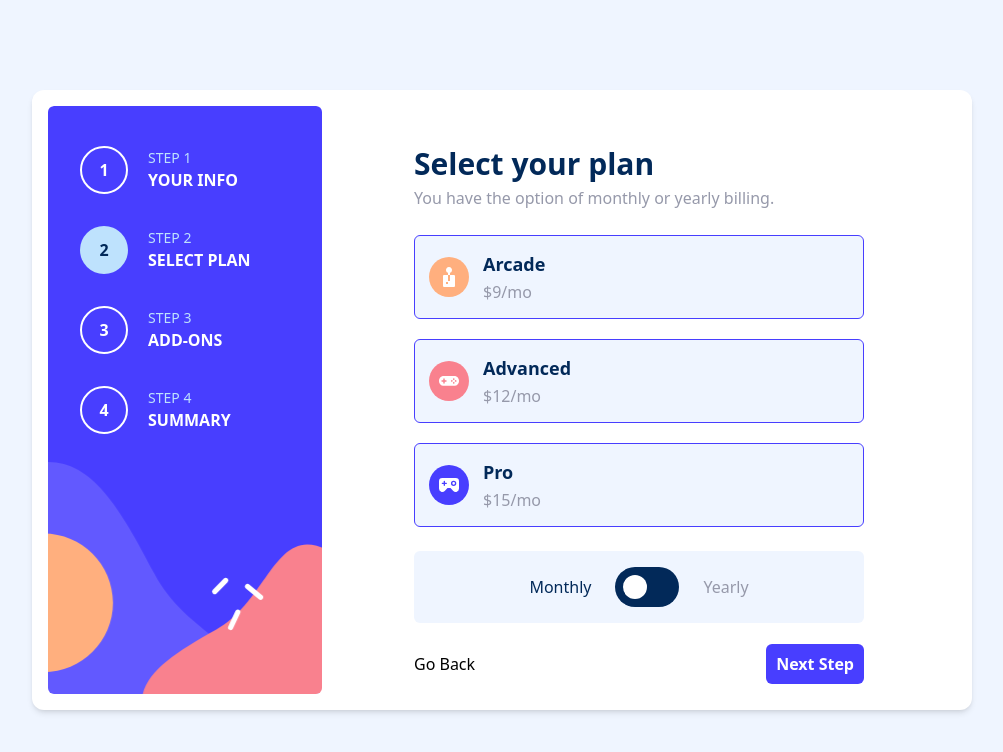
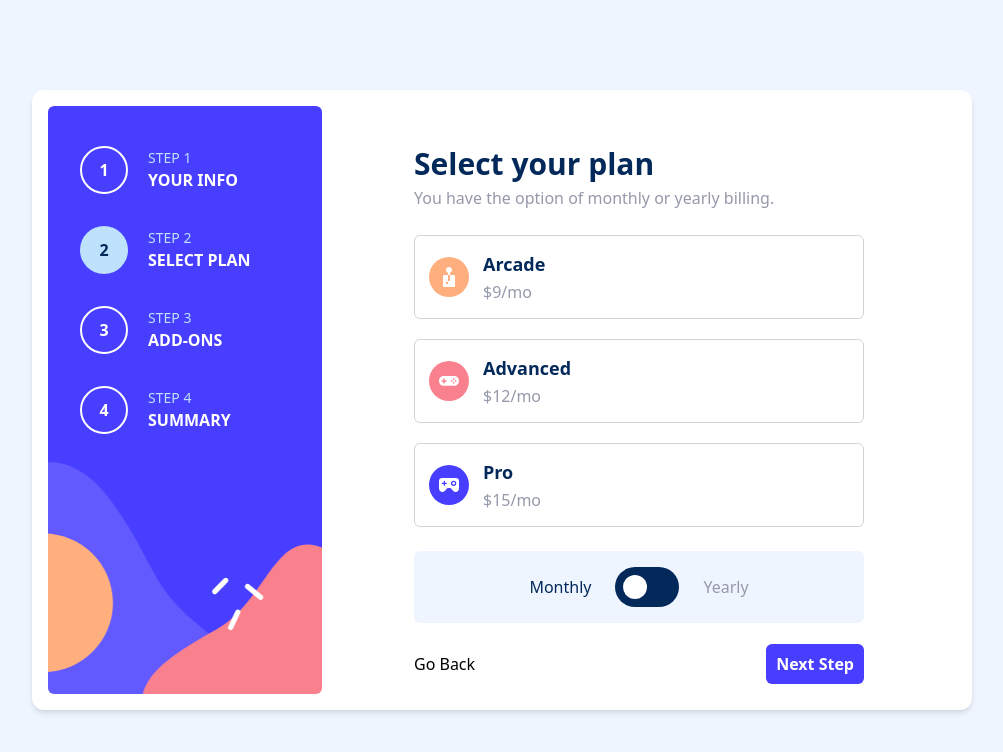
Before and after one commit to Alejandro1709/FM-MultiTabs, a React (Vite) app: page / in a window 1280 px wide. Both pictures are taken after a click on the button "Next Step". Shown: the top 752 px of the page, without its empty margins (138-1141 px from the left). Built offline with nearby package versions, Linux system fonts and the light colour scheme.

Commit message:
Add: Select Plan

```diff
--- a/src/components/List.tsx
+++ b/src/components/List.tsx
@@ -1,5 +1,5 @@
+import ListItem from "./ListItem";
 import type IPlan from "../types/plan";
-import ListItem from "./ListItem";
 
 type Props = {
   plans: IPlan[];
--- a/src/components/ListItem.tsx
+++ b/src/components/ListItem.tsx
@@ -1,3 +1,4 @@
+import { useState } from "react";
 import { useToggle } from "../hooks/useToggle";
 import type IPlan from "../types/plan";
 
@@ -6,11 +7,18 @@ type Props = {
 };
 
 function ListItem({ plan }: Props) {
+  const [activePlan, setActivePlan] = useState<IPlan | null>(null)
+
   const { isMonthly } = useToggle()
   const formattedPrice = isMonthly ? `${plan.monthlyPrice}/mo` : `${plan.yearlyPrice}/yr`
 
+  const handleClick = (plan: IPlan) => {
+    const newPlan = { ...plan, active: !plan.active }
+    setActivePlan(newPlan)
+  }
+
   return (
-    <li className="flex gap-[14px] p-[14px] border border-purple rounded-md bg-background cursor-pointer">
+    <li className={`flex gap-[14px] p-[14px] border ${activePlan ? "border-purple bg-background" : "border-gray-300 bg-white"} rounded-md cursor-pointer`} onClick={() => handleClick(plan)}>
       <img src={plan.icon} alt={`${plan.name} icon`} draggable={false} />
       <div className="flex flex-col gap-[2px]">
         <h2 className="text-denim font-bold text-lg">{plan.name}</h2>
--- a/src/data/plans.ts
+++ b/src/data/plans.ts
@@ -7,6 +7,7 @@ const plans: IPlan[] = [
     monthlyPrice: 9,
     yearlyPrice: 90,
     icon: '/icon-arcade.svg',
+    active: false,
   },
   {
     id: 2,
@@ -14,6 +15,7 @@ const plans: IPlan[] = [
     monthlyPrice: 12,
     yearlyPrice: 120,
     icon: '/icon-advanced.svg',
+    active: false,
   },
   {
     id: 3,
@@ -21,6 +23,7 @@ const plans: IPlan[] = [
     monthlyPrice: 15,
     yearlyPrice: 150,
     icon: '/icon-pro.svg',
+    active: false,
   }
 ];
 
--- a/src/types/plan.d.ts
+++ b/src/types/plan.d.ts
@@ -5,4 +5,5 @@ export default interface IPlan {
   monthlyPrice: number;
   yearlyPrice: number;
   icon?: string;
+  active?: boolean;
 }
```
